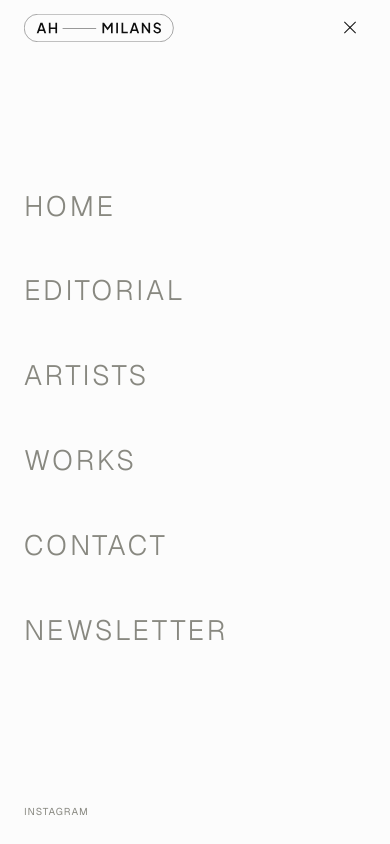
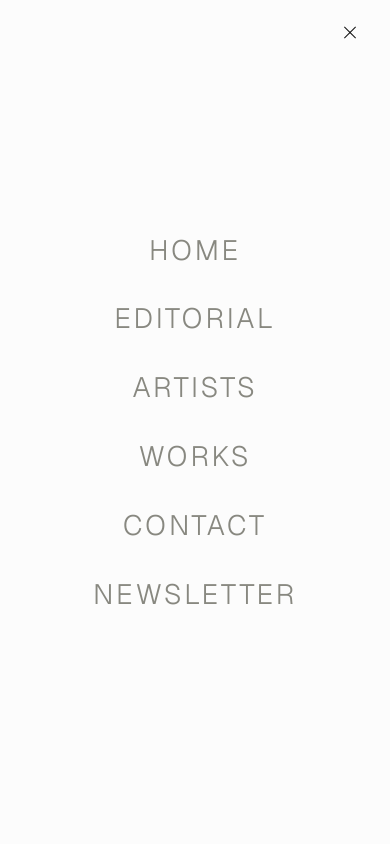
Before and after one commit to AnthonyMlns/SiteWeb-AHMilans-Gallery, a Next.js app: page /signin in a window 390 px wide. Both pictures are taken after a click on the button 354 px from the left and 28 px from the top of the page. Shown: the top 844 px of the page. Built offline with nearby package versions, Linux system fonts and the light colour scheme.

Commit message:
ux(mobile): full-screen modal nav with centered links

```diff
--- a/src/components/layout/MobileNav.tsx
+++ b/src/components/layout/MobileNav.tsx
@@ -3,7 +3,6 @@
 import Link from 'next/link'
 import { useEffect } from 'react'
 import { usePathname } from 'next/navigation'
-import { Logo } from './Header'
 import { useTranslation } from '@/lib/i18n/LanguageContext'
 
 interface MobileNavProps {
@@ -45,30 +44,27 @@ return (
       aria-modal="true"
       aria-label="Navigation menu"
       className={[
-        'fixed inset-0 z-50 flex flex-col bg-background',
+        'fixed inset-0 z-50 bg-background',
         'transition-[opacity,visibility] duration-300 ease-in-out',
         isOpen ? 'visible pointer-events-auto opacity-100' : 'invisible pointer-events-none opacity-0',
       ].join(' ')}
     >
-      {/* Top bar */}
-      <div className="flex h-14 shrink-0 items-center justify-between px-6">
-        <Logo onClick={onClose} />
+      {/* Close button */}
       <button
         onClick={onClose}
         aria-label="Close menu"
-          className="flex h-8 w-8 items-center justify-center"
+        className="fixed right-6 top-[17px] z-10 flex h-8 w-8 items-center justify-center"
       >
         <span className="relative block h-4 w-4">
           <span className="absolute inset-x-0 top-1/2 block h-px origin-center -translate-y-px -rotate-45 bg-foreground" />
           <span className="absolute inset-x-0 top-1/2 block h-px origin-center -translate-y-px rotate-45 bg-foreground" />
         </span>
       </button>
-      </div>
 
-      {/* Nav items */}
+      {/* Nav items — centered both axes */}
       <nav
         aria-label="Mobile navigation"
-        className="flex flex-1 flex-col justify-center px-6"
+        className="flex h-full flex-col items-center justify-center gap-6 px-6"
       >
         {navItems.map((item, i) => (
           <Link
@@ -77,7 +73,6 @@ return (
             onClick={onClose}
             style={{ transitionDelay: isOpen ? `${50 + i * 45}ms` : '0ms' }}
             className={[
-              'py-5',
               'font-sans font-light uppercase tracking-[0.1em]',
               'transition-all duration-300',
               'text-[clamp(1.75rem,7vw,2.75rem)]',
@@ -89,18 +84,6 @@ return (
           </Link>
         ))}
       </nav>
-
-      {/* Bottom bar */}
-      <div className="flex shrink-0 items-center px-6 py-6 text-[10px] uppercase tracking-widest">
-        <a
-          href="https://www.instagram.com/ahmilans.gallery"
-          target="_blank"
-          rel="noopener noreferrer"
-          className="text-muted transition-colors hover:text-foreground"
-        >
-          Instagram
-        </a>
-      </div>
     </div>
   )
 }
```
Lines whose indentation alone changed are shown as unchanged.
